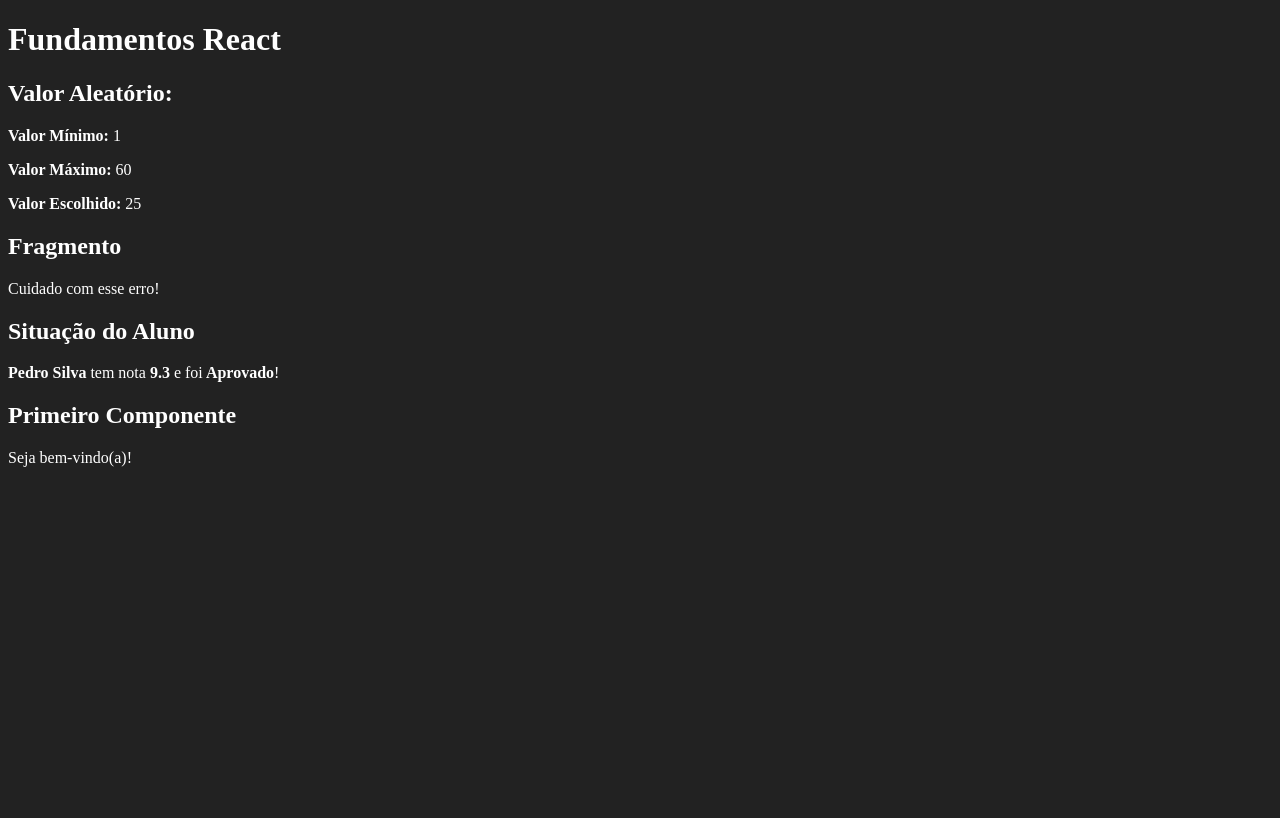
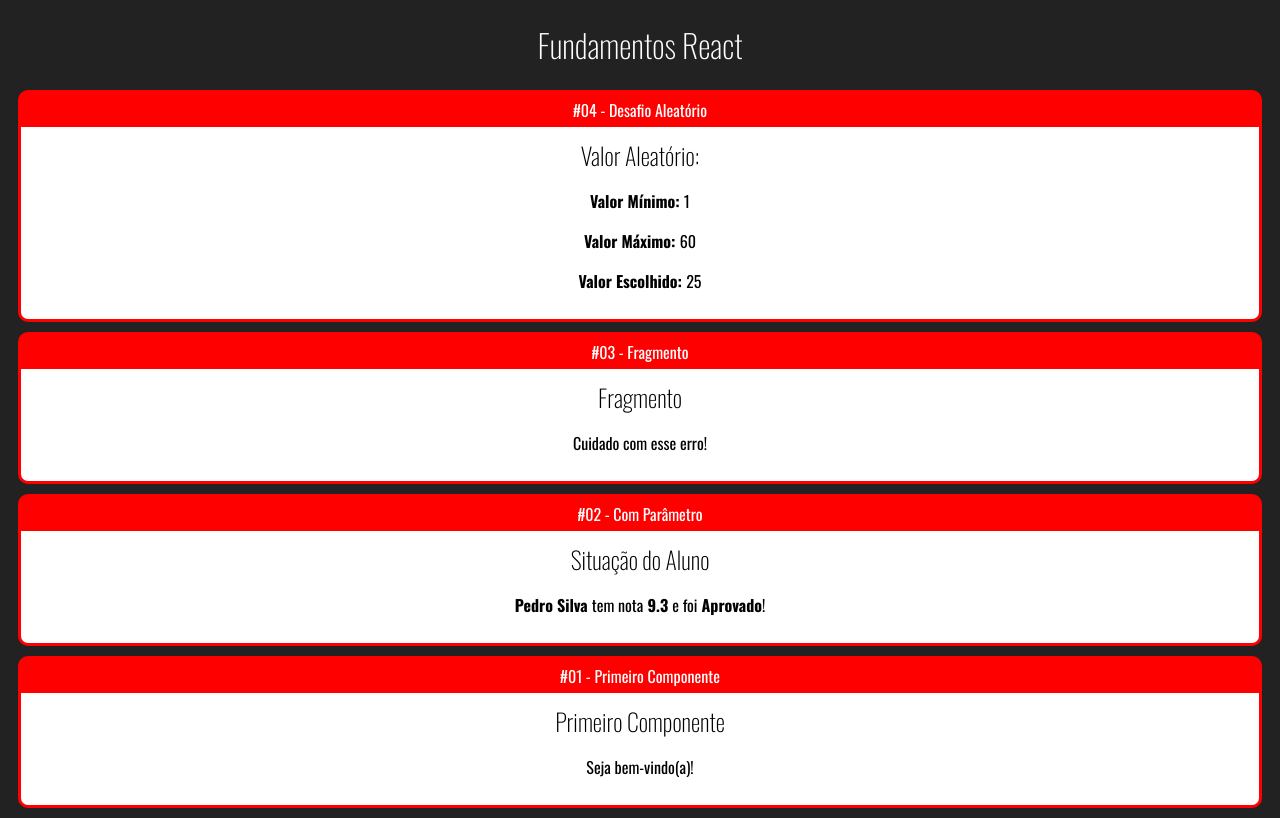
Before and after one commit to gustavoferreiradev/fundamentos-react, a React (Create React App) app: page / in a window 1280 px wide. Built offline with nearby package versions, Linux system fonts and the light colour scheme.

Commit message:
Organizados os exercícios em cards

```diff
--- a/public/index.html
+++ b/public/index.html
@@ -12,6 +12,8 @@
     <link rel="apple-touch-icon" href="%PUBLIC_URL%/logo192.png" />
 
     <link rel="manifest" href="%PUBLIC_URL%/manifest.json" />
+    <link href="https://fonts.googleapis.com/css2?family=Oswald:wght@200;300;400;500;600;700&display=swap" rel="stylesheet">
+
 
     <title>React App</title>
   </head>
--- a/src/App.jsx
+++ b/src/App.jsx
@@ -3,17 +3,31 @@
 import ComParametro from './components/basicos/ComParametro';
 import Fragmento from './components/basicos/Fragmento';
 import Aleatorio from './components/basicos/Aleatorio';
-
+import Card from './components/layout/Card';
 export default _ =>
 
     <div id="app">
         <h1>Fundamentos React</h1>
+        <Card titulo ="#04 - Desafio Aleatório">
         <Aleatorio min = {1} max={60}/>
-        <Fragmento />
+        </Card>
+
+        <Card titulo ="#03 - Fragmento">
+        <Fragmento/>
+        </Card>
+
+        <Card titulo ="#02 - Com Parâmetro">
         <ComParametro
             titulo="Situação do Aluno"
             aluno="Pedro Silva "
             nota={9.3}
         />
+        </Card>
+
+        <Card titulo ="#01 - Primeiro Componente">
         <Primeiro></Primeiro>
+        </Card>
+
+
+
     </div>
--- /dev/null
+++ b/src/components/layout/Card.css
@@ -0,0 +1,20 @@
+.Card{
+    background-color: red;
+    border: 3px solid red;
+    border-radius: 10px;
+    overflow: hidden;
+    margin: 10px;
+
+}
+
+.Card .Title{
+    padding: 5px 0px;
+    display: flex;
+    justify-content: center;
+}
+
+.Card .Content{
+    background-color: #fff;
+    color: #000;
+    padding: 10px;
+}
--- /dev/null
+++ b/src/components/layout/Card.jsx
@@ -0,0 +1,13 @@
+import './Card.css';
+import React from 'react'
+
+export default (props) => {
+    return (
+        <div className="Card">
+            <div className="Title">{props.titulo}</div>
+            <div className="Content">
+                { props.children }
+            </div>
+        </div>
+    );
+};
--- a/src/index.css
+++ b/src/index.css
@@ -1,4 +1,14 @@
 body {
+    font-family: Oswald;
     background-color: #222;
     color: #fff;
+    text-align: center;
 }
+
+h1,h2,h3{
+    font-weight: 200;
+}
+
+h2,h3{
+    margin: 0;
+}
```
